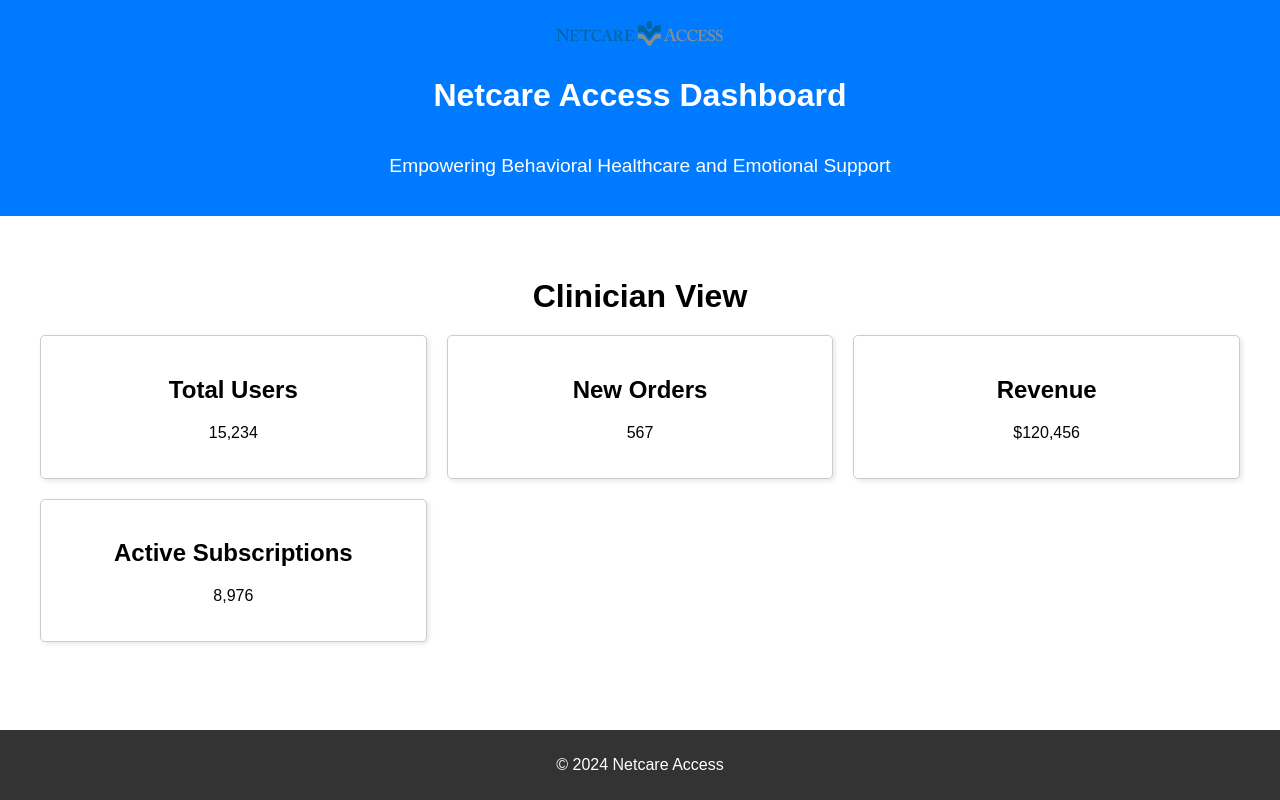
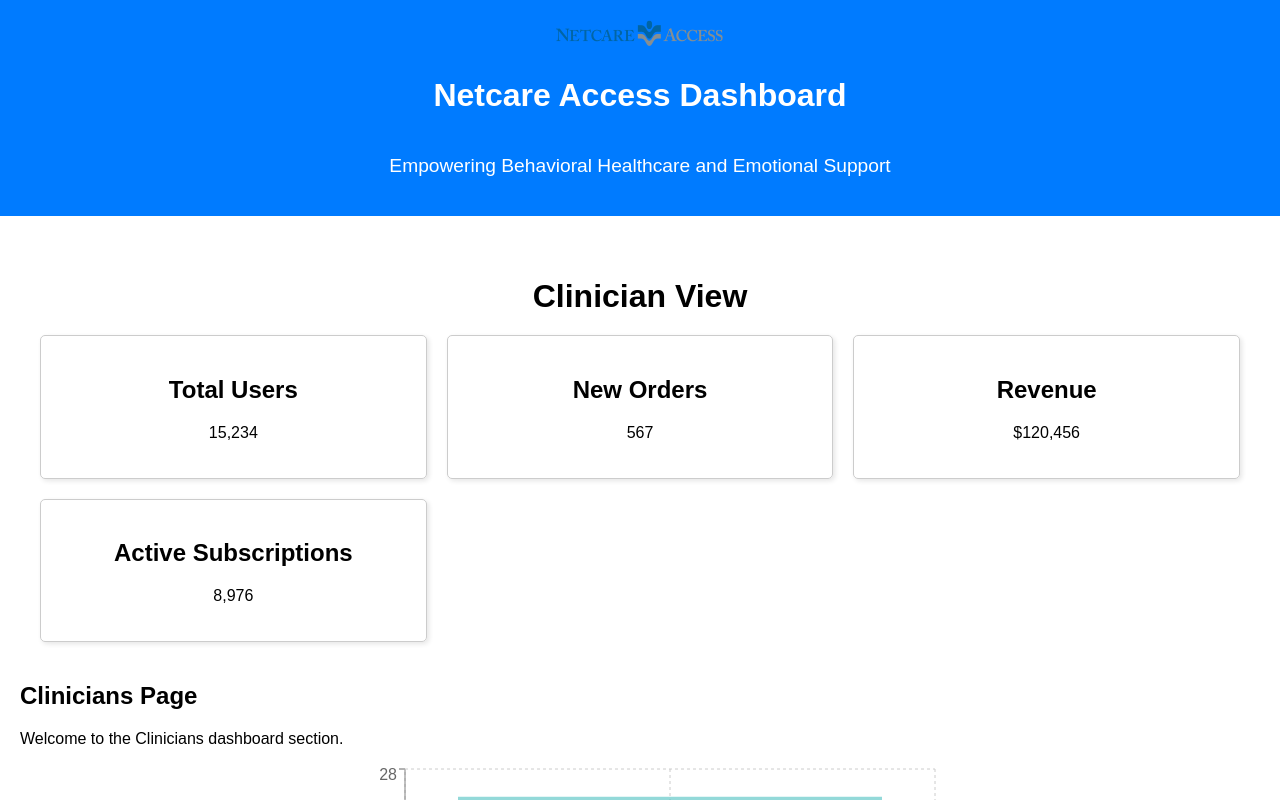
Before and after one commit to cfgcolumbus24/Team-14, a React (Create React App) app in the folder client/: page / in a window 1280 px wide. Shown: the top 800 px of the page. Built offline with nearby package versions, Linux system fonts and the light colour scheme.

Commit message:
Fixed clinicians path

```diff
--- a/client/src/App.js
+++ b/client/src/App.js
@@ -1,7 +1,7 @@
 import React from "react";
 import "./App.css";
 import Dashboard from "./components/Dashboard";
-import Clinicians from "./components/test";
+import Clinicians from "./components/Clinicians";
 
 function App() {
   return (
@@ -21,6 +21,7 @@
       </header>
       <main className="app-main">
         <Dashboard />
+        <Clinicians />
       </main>
       <footer className="app-footer">
         <p>&copy; {new Date().getFullYear()} Netcare Access</p>
```
